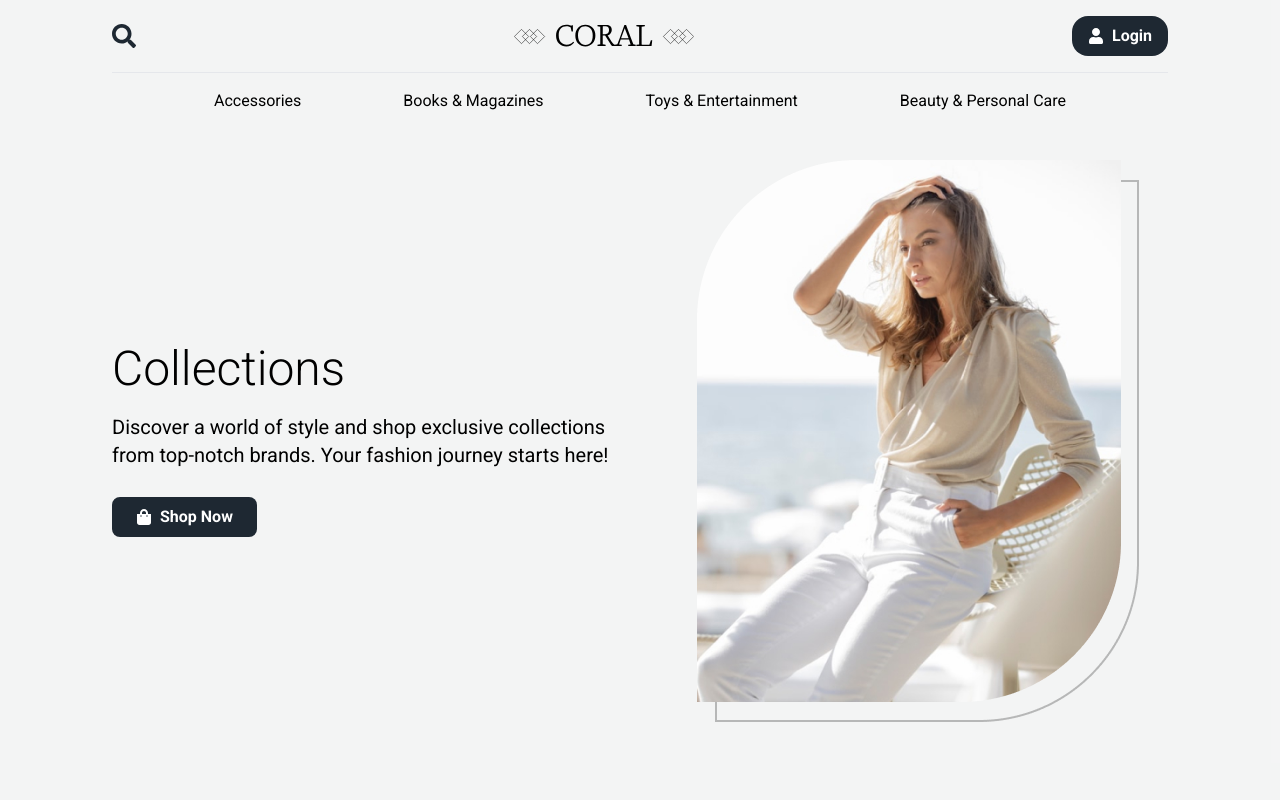
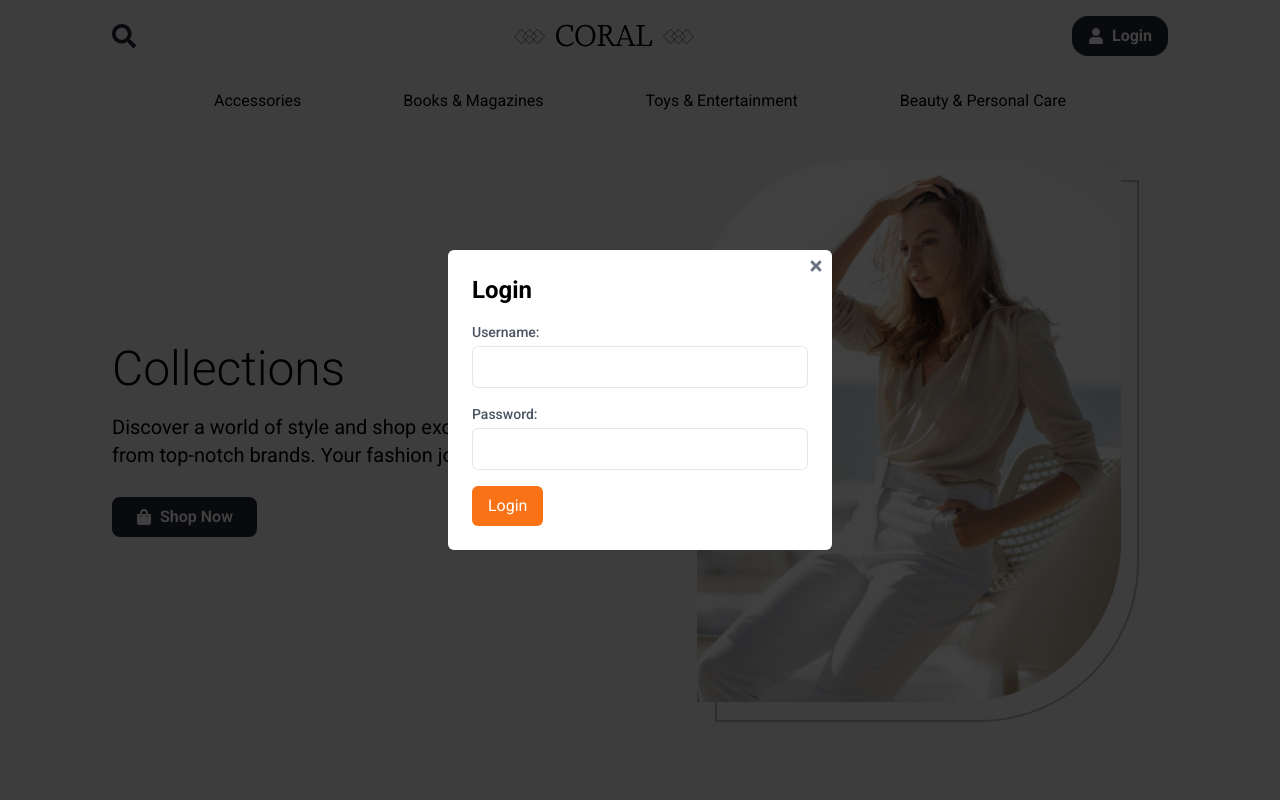
Before and after one commit to dhingra-madhav/coral-ecommerce, a React (Vite) app: page / in a window 1280 px wide. Both pictures are taken after a click on the button "Login". Shown: the top 800 px of the page. Built offline with nearby package versions, Linux system fonts and the light colour scheme.

Commit message:
added login

```diff
--- /dev/null
+++ b/src/components/LoginCard.jsx
@@ -0,0 +1,45 @@
+import React from "react";
+import { FaTimes } from "react-icons/fa";
+
+const LoginCard = ({ onClose }) => {
+  const handleFormSubmit = (e) => {
+    e.preventDefault();
+
+    // Add your authentication logic here
+  };
+
+  return (
+    <div className="fixed top-0 left-0 right-0 bottom-0 bg-black bg-opacity-75 flex items-center justify-center">
+      <div className="bg-white p-6 rounded-md w-96 relative">
+        {/* Close button */}
+        <button onClick={onClose} className="absolute top-2 right-2 text-gray-500 hover:text-gray-700">
+          <FaTimes />
+        </button>
+
+        {/* Your login form or content goes here */}
+        <h2 className="text-2xl font-semibold mb-4">Login</h2>
+        <form onSubmit={handleFormSubmit}>
+          {/* Add your login form fields */}
+          <div className="mb-4">
+            <label htmlFor="username" className="block text-sm font-medium text-gray-600">
+              Username:
+            </label>
+            <input type="text" id="username" name="username" className="mt-1 p-2 w-full border rounded-md" />
+          </div>
+          <div className="mb-4">
+            <label htmlFor="password" className="block text-sm font-medium text-gray-600">
+              Password:
+            </label>
+            <input type="password" id="password" name="password" className="mt-1 p-2 w-full border rounded-md" />
+          </div>
+          {/* Add your login button */}
+          <button type="submit" className="bg-orange-500 text-white px-4 py-2 rounded-md hover:bg-orange-600">
+            Login
+          </button>
+        </form>
+      </div>
+    </div>
+  );
+};
+
+export default LoginCard;
--- a/src/components/Navbar.jsx
+++ b/src/components/Navbar.jsx
@@ -7,13 +7,19 @@ import {
   FaUser,
 } from "react-icons/fa";
 import logo from "/logo.svg";
+import LoginCard from "./LoginCard";
 import { Link, NavLink } from "react-router-dom";
 
 const Navbar = () => {
   const [isMenuOpen, setIsMenuOpen] = useState(false);
+  const [isLoginOpen, setIsLoginOpen] = useState(false);
 
   const toggleMenu = () => {
     setIsMenuOpen(!isMenuOpen);
+  };
+
+  const toggleLogin = () => {
+    setIsLoginOpen(!isLoginOpen);
   };
 
   const navItems = [
@@ -32,7 +38,7 @@ const Navbar = () => {
 
         {/* account and shopping btn */}
         <button
-          href="/"
+          onClick={toggleLogin}
           className="bg-Black hover:bg-orange-500 px-4 py-2 text-white font-semibold flex gap-2 items-center rounded-2xl"
         >
           <FaUser /> Login
@@ -84,6 +90,9 @@ const Navbar = () => {
           ))}
         </ul>
       </div>
+
+      {/* Render the LoginCard component */}
+      {isLoginOpen && <LoginCard onClose={toggleLogin} />}
     </header>
   );
 };
```
